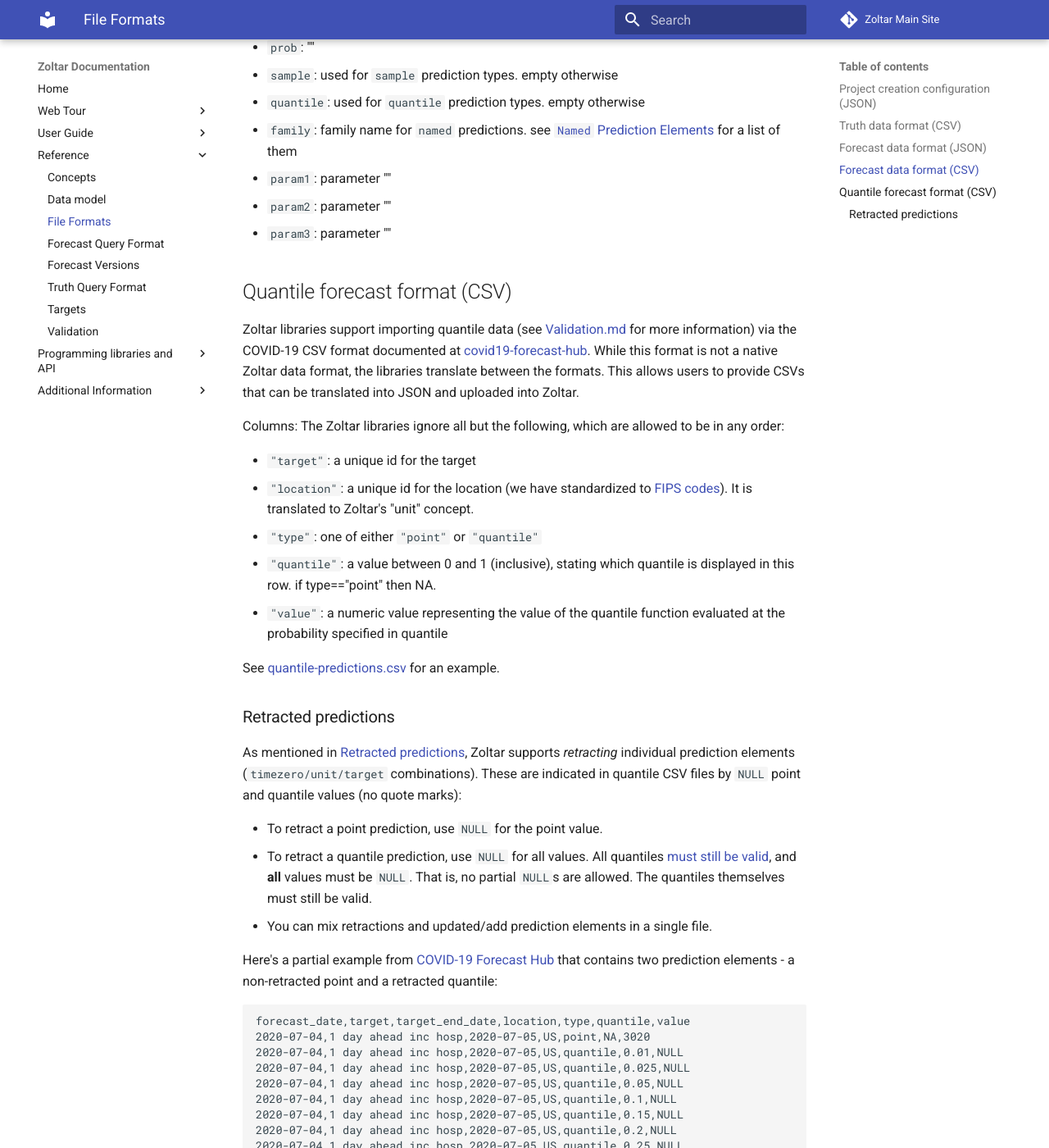
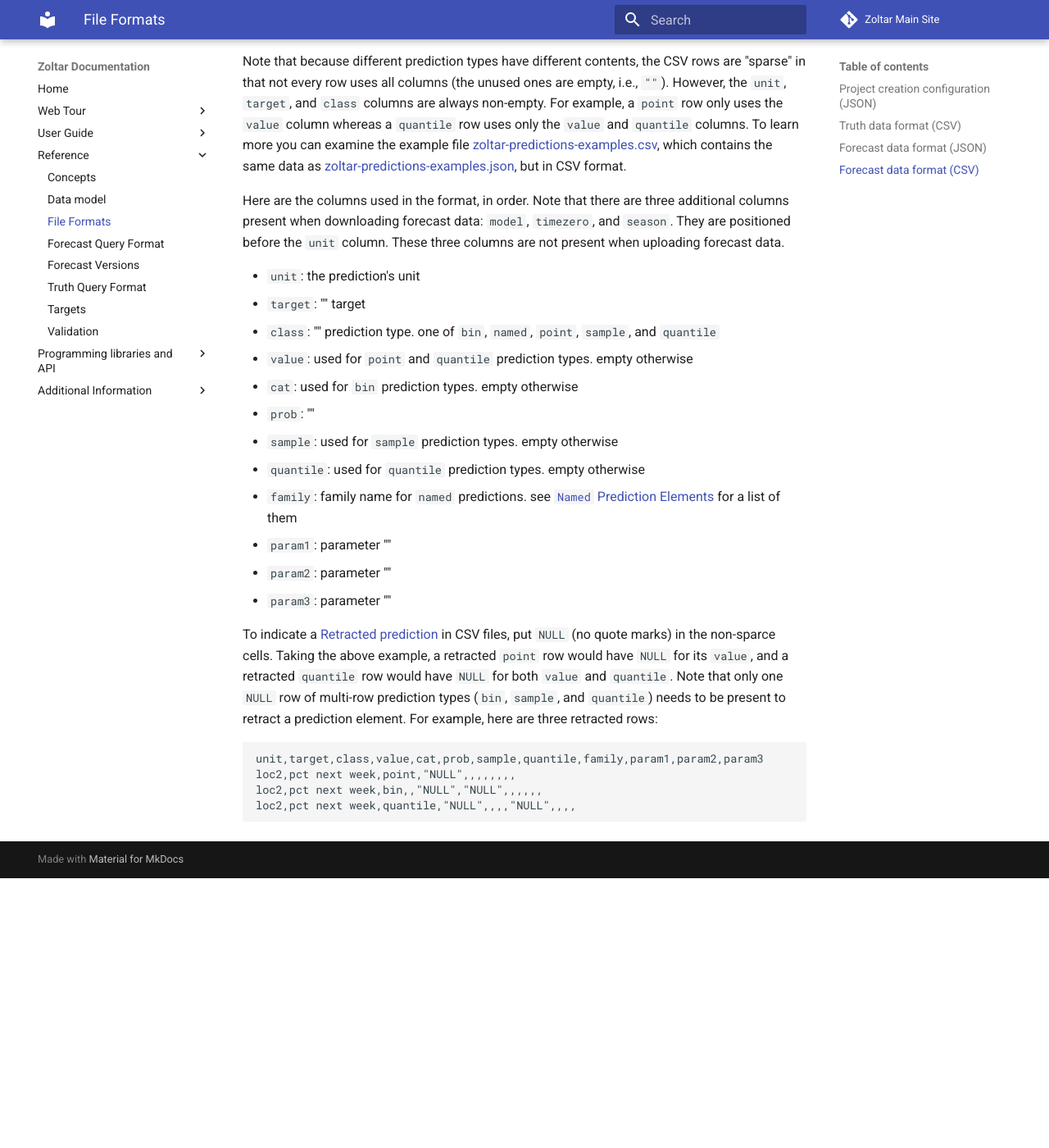
Before and after one commit to reichlab/docs.zoltardata, an MkDocs documentation site: the page built from docs/FileFormats.md, in a window 1280 px wide and 1400 px high, scrolled down 3077 px. Shown: the whole window at 82% size. Built offline with MkDocs 1.6.1 and Material for MkDocs 9.7.7, drawn with Linux system fonts in a browser that asks for light colours; after the commit the page ends 4148 px from its top, so only the background shows below that; some of the changed text lies outside the part shown.

Commit message:
[Add support of uploading in zoltar CSV format #345]

````diff
--- a/docs/FileFormats.md
+++ b/docs/FileFormats.md
@@ -6,7 +6,6 @@ Zoltar uses a number of formats for representing truth data, forecast data, conf
 - [Truth data format (CSV)](#truth-data-format-csv)
 - [Forecast data format (JSON)](#forecast-data-format-json)
 - [Forecast data format (CSV)](#forecast-data-format-csv)
-- [Quantile forecast format (CSV)](#quantile-forecast-format-csv)
 
 
 ## Project creation configuration (JSON)
@@ -58,7 +57,7 @@ Every project in Zoltar can have ground truth values associated with targets. Us
 
 ## Forecast data format (JSON)
 
-For prediction input and output we use a JSON file format. This format is strongly inspired by https://github.com/cdcepi/predx/blob/master/predx_classes.md . See [zoltar-predictions-examples.json](https://github.com/reichlab/docs.zoltardata/blob/master/docs/zoltar-predictions-examples.json) for an example. The file contains a top-level object with two keys: `"meta"` and `"predictions"`. The `meta` section is unused for uploads, and for downloads contains various information about the forecast in the repository in the `"forecast"` field) plus lists of the project's `"units"` and `"targets"`.
+For prediction input and output we use a JSON file format. This format is strongly inspired by https://github.com/cdcepi/predx/blob/master/predx_classes.md . See [zoltar-predictions-examples.json](https://github.com/reichlab/docs.zoltardata/blob/master/docs/zoltar-predictions-examples.json) for an example. The file contains a top-level object with two keys: `"meta"` and `"predictions"`. The `meta` section is unused for uploads, and for downloads contains various information about the forecast in the repository in the `"forecast"` field, plus lists of the project's `"units"` and `"targets"`.
 
 The `"predictions"` list contains objects for each prediction, and each object contains the following four keys:
 
@@ -73,10 +72,25 @@ The `"predictions"` list contains objects for each prediction, and each object c
     - `"sample"`: Numeric samples represented as a table with one column that is found in the `sample` key.
     - `"quantile"`: A quantile distribution with two paired columns: `quantile` and `value`.
 
+To indicate a [Retracted prediction](ForecastVersions.md#retracted-predictions) in JSON files, by use `null` for the "prediction" value. For example:
+
+```json
+{
+  "unit": "loc1",
+  "target": "pct next week",
+  "class": "point",
+  "prediction": null
+}
+```
+
 
 ## Forecast data format (CSV)
 
-Because the native Zoltar JSON format can be inconvenient to work with, the [Zoltar libraries](ApiIntro.md) provide functions to convert from JSON to a Zoltar-specific CSV format with the following columns. Each row represents a prediction of a particular type as described on [the data model page](DataModel.md). Note that because different prediction types have different contents, the frame is 'sparse': not every row uses all columns, and unused ones are empty (`""`). However, the first three columns (`unit`, `target`, and `class`) are always non-empty.
+Zoltar supports uploading and downloading forecast data in a CSV format with the following columns. It helps to think of this format as an "exploded" version of the prediction elements in the JSON format, where each element expands into one or more rows. `named` and `point` types expand into single rows, and `bin`, `sample`, and `quantile` types expand into one or more rows depending on the particular data. You can read more about prediction types on tje [data model page](DataModel.md).
+
+Note that because different prediction types have different contents, the CSV rows are "sparse" in that not every row uses all columns (the unused ones are empty, i.e., `""`). However, the `unit`, `target`, and `class` columns are always non-empty. For example, a `point` row only uses the `value` column whereas a `quantile` row uses only the `value` and `quantile` columns. To learn more you can examine the example file [zoltar-predictions-examples.csv](https://github.com/reichlab/docs.zoltardata/blob/master/docs/zoltar-predictions-examples.csv), which contains the same data as [zoltar-predictions-examples.json](https://github.com/reichlab/docs.zoltardata/blob/master/docs/zoltar-predictions-examples.json), but in CSV format.
+
+Here are the columns used in the format, in order. Note that there are three additional columns present when downloading forecast data: `model`, `timezero`, and `season`. They are positioned before the `unit` column. These three columns are not present when uploading forecast data.
 
 - `unit`: the prediction's unit
 - `target`: "" target
@@ -91,55 +105,11 @@ Because the native Zoltar JSON format can be inconvenient to work with, the [Zol
 - `param2`: parameter ""
 - `param3`: parameter ""
 
+To indicate a [Retracted prediction](ForecastVersions.md#retracted-predictions) in CSV files, put `NULL` (no quote marks) in the non-sparce cells. Taking the above example, a retracted `point` row would have `NULL` for its `value`, and a retracted `quantile` row would have `NULL` for both `value` and `quantile`. Note that only one `NULL` row of multi-row prediction types (`bin`, `sample`, and `quantile`) needs to be present to retract a prediction element. For example, here are three retracted rows:
 
-## Quantile forecast format (CSV)
-
-Zoltar libraries support importing quantile data (see [Validation.md](Validation.md) for more information) via the COVID-19 CSV format documented at [covid19-forecast-hub](https://github.com/reichlab/covid19-forecast-hub/blob/master/README.md#data-model). While this format is not a native Zoltar data format, the libraries translate between the formats. This allows users to provide CSVs that can be translated into JSON and uploaded into Zoltar.
-
-Columns: The Zoltar libraries ignore all but the following, which are allowed to be in any order:
-
-- `"target"`: a unique id for the target
-- `"location"`: a unique id for the location (we have standardized to [FIPS codes](https://en.wikipedia.org/wiki/Federal_Information_Processing_Standard_state_code)). It is translated to Zoltar's "unit" concept.
-- `"type"`: one of either `"point"` or `"quantile"`
-- `"quantile"`: a value between 0 and 1 (inclusive), stating which quantile is displayed in this row. if type=="point" then NA.
-- `"value"`: a numeric value representing the value of the quantile function evaluated at the probability specified in quantile
-
-See [quantile-predictions.csv](https://github.com/reichlab/docs.zoltardata/blob/master/docs/quantile-predictions.csv) for an example.
-
-
-### Retracted predictions
-
-As mentioned in [Retracted predictions](ForecastVersions.md#retracted-predictions), Zoltar supports _retracting_ individual prediction elements (`timezero/unit/target` combinations). These are indicated in quantile CSV files by `NULL` point and quantile values (no quote marks):
-
-- To retract a point prediction, use `NULL` for the point value.
-- To retract a quantile prediction, use `NULL` for all values. All quantiles [must still be valid](Validation.md#quantile-prediction-elements), and **all** values must be `NULL`. That is, no partial `NULL`s are allowed. The quantiles themselves must still be valid.
-- You can mix retractions and updated/add prediction elements in a single file.
-
-Here's a partial example from [COVID-19 Forecast Hub](https://github.com/reichlab/covid19-forecast-hub) that contains two prediction elements - a non-retracted point and a retracted quantile:
 ```csv
-forecast_date,target,target_end_date,location,type,quantile,value
-2020-07-04,1 day ahead inc hosp,2020-07-05,US,point,NA,3020
-2020-07-04,1 day ahead inc hosp,2020-07-05,US,quantile,0.01,NULL
-2020-07-04,1 day ahead inc hosp,2020-07-05,US,quantile,0.025,NULL
-2020-07-04,1 day ahead inc hosp,2020-07-05,US,quantile,0.05,NULL
-2020-07-04,1 day ahead inc hosp,2020-07-05,US,quantile,0.1,NULL
-2020-07-04,1 day ahead inc hosp,2020-07-05,US,quantile,0.15,NULL
-2020-07-04,1 day ahead inc hosp,2020-07-05,US,quantile,0.2,NULL
-2020-07-04,1 day ahead inc hosp,2020-07-05,US,quantile,0.25,NULL
-2020-07-04,1 day ahead inc hosp,2020-07-05,US,quantile,0.3,NULL
-2020-07-04,1 day ahead inc hosp,2020-07-05,US,quantile,0.35,NULL
-2020-07-04,1 day ahead inc hosp,2020-07-05,US,quantile,0.4,NULL
-2020-07-04,1 day ahead inc hosp,2020-07-05,US,quantile,0.45,NULL
-2020-07-04,1 day ahead inc hosp,2020-07-05,US,quantile,0.5,NULL
-2020-07-04,1 day ahead inc hosp,2020-07-05,US,quantile,0.55,NULL
-2020-07-04,1 day ahead inc hosp,2020-07-05,US,quantile,0.6,NULL
-2020-07-04,1 day ahead inc hosp,2020-07-05,US,quantile,0.65,NULL
-2020-07-04,1 day ahead inc hosp,2020-07-05,US,quantile,0.7,NULL
-2020-07-04,1 day ahead inc hosp,2020-07-05,US,quantile,0.75,NULL
-2020-07-04,1 day ahead inc hosp,2020-07-05,US,quantile,0.8,NULL
-2020-07-04,1 day ahead inc hosp,2020-07-05,US,quantile,0.85,NULL
-2020-07-04,1 day ahead inc hosp,2020-07-05,US,quantile,0.9,NULL
-2020-07-04,1 day ahead inc hosp,2020-07-05,US,quantile,0.95,NULL
-2020-07-04,1 day ahead inc hosp,2020-07-05,US,quantile,0.975,NULL
-2020-07-04,1 day ahead inc hosp,2020-07-05,US,quantile,0.99,NULL
+unit,target,class,value,cat,prob,sample,quantile,family,param1,param2,param3
+loc2,pct next week,point,"NULL",,,,,,,,
+loc2,pct next week,bin,,"NULL","NULL",,,,,,
+loc2,pct next week,quantile,"NULL",,,,"NULL",,,,
 ```
--- a/docs/ForecastVersions.md
+++ b/docs/ForecastVersions.md
@@ -23,35 +23,7 @@ Notes:
 
 Zoltar supports _retracting_ individual prediction elements. A retracted element marks a particular combination of unit, target, and prediction type to be ignored when executing a [forecast query](ForecastQueryFormat.md) if the user passes an `as_of` value that's on or later than the retraction `issued_at`. In that case there will be no value returned for the retracted prediction element. However, an `as_of` that's earlier than the forecast's `issued_at` **will** result in the element's pre-retraction value being returned. Users who want to return the forecast's original data including retractions, should use the API or web UI as documented in [download a single forecast](Forecasts.md#download-a-single-forecast). In this case Zoltar will include retractions as they were uploaded - with `null` "prediction" value in the JSON (see below).
 
-Retracted predictions are identified in [JSON forecast data format](FileFormats.md#forecast-data-format-json) files by passing `NULL` for the "prediction" value.
-
-> Note: Retractions are indicated in quantile CSV files by `NULL` point and quantile values. The libraries take care of converting these into the JSON below. See [Quantile forecast format (CSV)](FileFormats.md#retracted-predictions) for quantile retraction format details.
-
-For example, if we have two versions for a time zero, and the first forecast contains this prediction:
-
-```json
-{
-  "unit": "loc1",
-  "target": "pct next week",
-  "class": "point",
-  "prediction": {
-    "value": 2.1
-  }
-}
-```
-
-Then we could retract that prediction element in the second forecast by passing this replacement:
-
-```json
-{
-  "unit": "loc1",
-  "target": "pct next week",
-  "class": "point",
-  "prediction": null
-}
-```
-
-Translating this JSON representation to/from CSV files is handled by the [Zoltar libraries](ApiIntro.md).
+Retracted predictions are identified in [JSON forecast data format](FileFormats.md#forecast-data-format-json) files by passing `null` for the "prediction" value, and by passing `NULL` in [CSV forecast data format](#forecast-data-format-csv).
 
 
 ## Duplicate data
--- a/mkdocs.yml
+++ b/mkdocs.yml
@@ -47,3 +47,4 @@ nav:
     - 'Zoltar 4.2 Release Notes': 'ReleaseNotes4_2.md'
     - 'Zoltar 4.3 Release Notes': 'ReleaseNotes4_3.md'
     - 'Zoltar 4.4 Release Notes': 'ReleaseNotes4_4.md'
+    - 'Zoltar 4.5 Release Notes': 'ReleaseNotes4_5.md'
````
Also changed, not shown: docs/ForecastQueryFormat.md (+1 -1 lines), docs/Forecasts.md (+3 -3 lines), docs/ReleaseNotes4_5.md (added, +9 -0 lines), docs/zoltar-predictions-examples.csv (added, +65 -0 lines), docs/zoltar-predictions-examples.json (+29 -29 lines).
